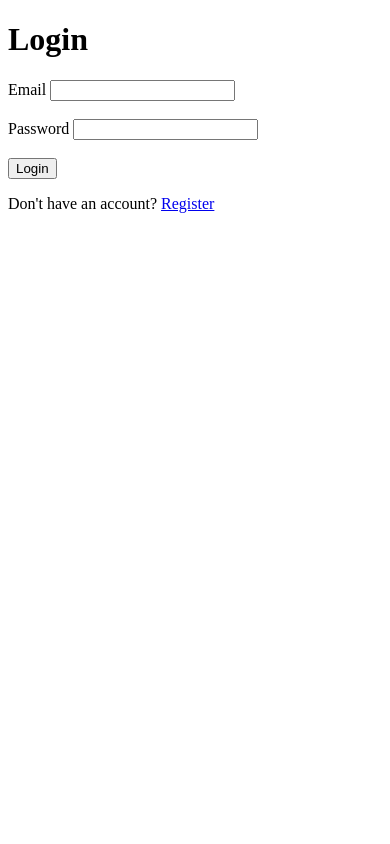
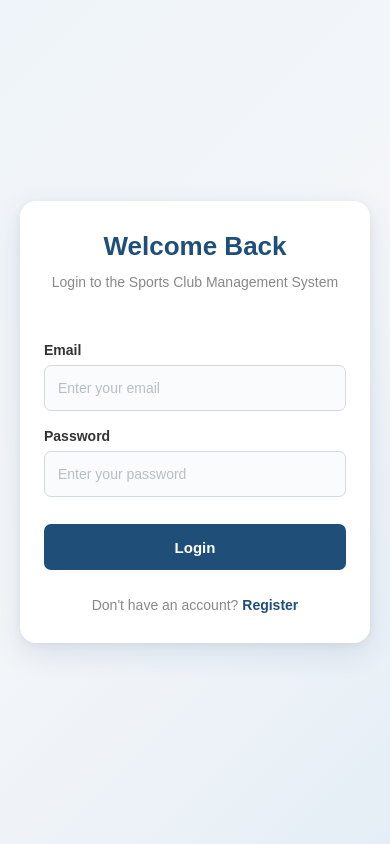
Before and after one commit to MuneebahNadeem/ZeroToShip, a Django app: page /login-page/ in a window 390 px wide. Run offline with Django 5.2, Linux system fonts and the light colour scheme.

Commit message:
Phase 5 Complete: Full project integration and final ship submission

```diff
--- a/Phase-1/core/static/css/style.css
+++ b/Phase-1/core/static/css/style.css
@@ -1,71 +1,76 @@
-*{
+
+* {
     margin: 0;
     padding: 0;
     box-sizing: border-box;
 }
 
-body{
+body {
     font-family: Arial, sans-serif;
     background-color: #f4f6f9;
     color: #333;
 }
 
-header{
+/* =========================
+   Dashboard Layout
+   ========================= */
+
+header {
     background-color: #1f4e79;
     color: white;
     text-align: center;
     padding: 25px;
 }
 
-header h1{
+header h1 {
     margin-bottom: 10px;
 }
 
-main{
+main {
     width: 90%;
     margin: 30px auto;
 }
 
-section{
+section {
     background-color: white;
     margin-bottom: 25px;
     padding: 20px;
     border-radius: 10px;
-    box-shadow: 0 2px 8px rgba(0,0,0,0.1);
+    box-shadow: 0 2px 8px rgba(0, 0, 0, 0.1);
 }
 
-section h2{
+section h2 {
     margin-bottom: 20px;
     color: #1f4e79;
 }
 
-footer{
+footer {
     text-align: center;
     padding: 20px;
     background-color: #1f4e79;
     color: white;
 }
 
-form{
+form {
     display: flex;
     flex-direction: column;
 }
 
-label{
+label {
     margin-top: 15px;
     margin-bottom: 5px;
     font-weight: bold;
 }
 
 input,
-select{
+select {
     width: 100%;
     padding: 10px;
     border: 1px solid #ccc;
     border-radius: 5px;
 }
 
-button{
+button {
     margin-top: 20px;
     padding: 12px;
     border: none;
@@ -75,106 +80,308 @@ button{
     cursor: pointer;
 }
 
-button:hover{
+button:hover {
     background-color: #163a5c;
 }
 
-#club-container{
+/* =========================
+   Student Club Cards
+   ========================= */
+
+#club-container {
     display: grid;
     grid-template-columns: repeat(auto-fit, minmax(250px, 1fr));
     gap: 20px;
 }
 
-.club-card{
+.club-card {
     border: 1px solid #ddd;
     border-radius: 10px;
     padding: 15px;
     background-color: #f9f9f9;
 }
 
-.club-card h3{
+.club-card h3 {
     color: #1f4e79;
     margin-bottom: 10px;
 }
 
-.club-card p{
+.club-card p {
     margin-bottom: 8px;
 }
 
-#schedule-container{
-    display: grid;
-    grid-template-columns: repeat(auto-fit, minmax(220px, 1fr));
-    gap: 20px;
-}
+/* =========================
+   Admin Roster
+   ========================= */
 
-.schedule-card{
-    background-color: #f9f9f9;
-    border: 1px solid #ddd;
-    border-radius: 10px;
-    padding: 15px;
-}
-
-.schedule-card h3{
-    color: #1f4e79;
-    margin-bottom: 10px;
-}
-
-.schedule-card p{
-    margin-bottom: 8px;
-}
-
-select{
-    color: #666;
-}
-
-option[value=""]{
-    color: #b0b0b0;
-}
-
-#request-container{
-    display: grid;
-    grid-template-columns: repeat(auto-fit, minmax(250px, 1fr));
-    gap: 20px;
-}
-
-.request-card{
-    background-color: #f9f9f9;
-    border: 1px solid #ddd;
-    border-radius: 10px;
-    padding: 15px;
-}
-
-.request-card h3{
-    color: #1f4e79;
-    margin-bottom: 10px;
-}
-
-.request-card p{
-    margin-bottom: 8px;
-}
-
-#roster-table{
+#roster-table {
     width: 100%;
     border-collapse: collapse;
 }
 
 #roster-table th,
-#roster-table td{
+#roster-table td {
     border: 1px solid #ddd;
     padding: 12px;
     text-align: left;
 }
 
-#roster-table th{
+#roster-table th {
     background-color: #1f4e79;
     color: white;
 }
 
-#roster-table tr:nth-child(even){
+#roster-table tr:nth-child(even) {
     background-color: #f9f9f9;
 }
 
-#user-management button{
+#user-management button {
     margin-right: 10px;
     margin-bottom: 10px;
 }
+
+
+/* =================================================
+   Authentication Pages
+   ================================================= */
+
+.auth-container {
+    min-height: 100vh;
+    display: flex;
+    justify-content: center;
+    align-items: center;
+    padding: 40px 20px;
+
+    background:
+        linear-gradient(
+            135deg,
+            #eef4f9 0%,
+            #f4f6f9 50%,
+            #e5eef6 100%
+        );
+}
+
+.auth-card {
+    width: 100%;
+    max-width: 440px;
+
+    padding: 42px;
+
+    background-color: #ffffff;
+
+    border-radius: 16px;
+
+    box-shadow:
+        0 10px 30px rgba(31, 78, 121, 0.12),
+        0 2px 8px rgba(0, 0, 0, 0.05);
+}
+
+
+/* =========================
+   Authentication Header
+   ========================= */
+
+.auth-header {
+    text-align: center;
+    margin-bottom: 32px;
+}
+
+.auth-header h1 {
+    color: #1f4e79;
+    font-size: 30px;
+    margin-bottom: 10px;
+}
+
+.auth-header p {
+    color: #888;
+    font-size: 14px;
+    line-height: 1.5;
+}
+
+
+/* =========================
+   Authentication Form
+   ========================= */
+
+.auth-card form {
+    display: flex;
+    flex-direction: column;
+}
+
+.auth-card label {
+    margin-top: 17px;
+    margin-bottom: 7px;
+
+    font-size: 14px;
+    font-weight: 600;
+    color: #333;
+}
+
+.auth-card input,
+.auth-card select {
+    width: 100%;
+    height: 46px;
+
+    padding: 0 13px;
+
+    border: 1px solid #d4d9df;
+    border-radius: 7px;
+
+    background-color: #fafbfc;
+
+    color: #333;
+    font-size: 14px;
+
+    transition:
+        border-color 0.2s ease,
+        box-shadow 0.2s ease,
+        background-color 0.2s ease;
+}
+
+
+/* =========================
+   Faded Input Placeholders
+   ========================= */
+
+.auth-card input::placeholder {
+    color: #b8bec5;
+    opacity: 1;
+}
+
+
+/* =========================
+   Membership Dropdown
+   ========================= */
+
+.auth-card select {
+    color: #333;
+    cursor: pointer;
+}
+
+.auth-card select:invalid {
+    color: #b8bec5;
+}
+
+.auth-card select option {
+    color: #333;
+}
+
+.auth-card select option[value=""] {
+    color: #b8bec5;
+}
+
+
+/* =========================
+   Input Focus
+   ========================= */
+
+.auth-card input:focus,
+.auth-card select:focus {
+    outline: none;
+
+    border-color: #1f4e79;
+
+    background-color: #ffffff;
+
+    box-shadow:
+        0 0 0 3px rgba(31, 78, 121, 0.10);
+}
+
+
+/* =========================
+   Authentication Button
+   ========================= */
+
+.auth-card button {
+    width: 100%;
+    height: 46px;
+
+    margin-top: 27px;
+
+    border: none;
+    border-radius: 7px;
+
+    background-color: #1f4e79;
+    color: white;
+
+    cursor: pointer;
+
+    font-size: 15px;
+    font-weight: 600;
+
+    transition:
+        background-color 0.2s ease,
+        transform 0.1s ease,
+        box-shadow 0.2s ease;
+}
+
+.auth-card button:hover {
+    background-color: #163a5c;
+
+    box-shadow:
+        0 4px 10px rgba(31, 78, 121, 0.2);
+}
+
+.auth-card button:active {
+    transform: translateY(1px);
+}
+
+
+/* =========================
+   Authentication Message
+   ========================= */
+
+#message {
+    text-align: center;
+
+    margin-top: 16px;
+
+    color: #1f4e79;
+
+    font-size: 14px;
+    font-weight: 600;
+}
+
+
+/* =========================
+   Login / Register Link
+   ========================= */
+
+.auth-link {
+    text-align: center;
+
+    margin-top: 27px;
+
+    color: #888;
+
+    font-size: 14px;
+}
+
+.auth-link a {
+    color: #1f4e79;
+
+    text-decoration: none;
+
+    font-weight: 600;
+}
+
+.auth-link a:hover {
+    text-decoration: underline;
+}
+
+
+/* =========================
+   Mobile Authentication
+   ========================= */
+
+@media (max-width: 500px) {
+
+    .auth-card {
+        padding: 30px 24px;
+    }
+
+    .auth-header h1 {
+        font-size: 26px;
+    }
+
+}
--- a/Phase-1/core/templates/login.html
+++ b/Phase-1/core/templates/login.html
@@ -1,26 +1,45 @@
+
+{% load static %}
+
 <!DOCTYPE html>
 <html lang="en">
 <head>
     <meta charset="UTF-8">
     <meta name="viewport" content="width=device-width, initial-scale=1.0">
+
     <title>Login</title>
+
+    <link rel="stylesheet" href="{% static 'css/style.css' %}">
 </head>
 
 <body>
 
-    <h1>Login</h1>
+    <div class="auth-container">
+
+        <div class="auth-card">
+
+            <div class="auth-header">
+                <h1>Welcome Back</h1>
+                <p>Login to the Sports Club Management System</p>
+            </div>
 
             <form id="login-form">
 
                 <label for="email">Email</label>
-        <input type="email" id="email" required>
-
-        <br><br>
+                <input
+                    type="email"
+                    id="email"
+                    placeholder="Enter your email"
+                    required
+                >
 
                 <label for="password">Password</label>
-        <input type="password" id="password" required>
-
-        <br><br>
+                <input
+                    type="password"
+                    id="password"
+                    placeholder="Enter your password"
+                    required
+                >
 
                 <button type="submit">Login</button>
 
@@ -28,10 +47,14 @@
 
             <p id="message"></p>
 
-    <p>
+            <p class="auth-link">
                 Don't have an account?
                 <a href="/register-page/">Register</a>
             </p>
+
+        </div>
+
+    </div>
 
     <script>
         const form = document.getElementById("login-form");
@@ -55,20 +78,34 @@
                 })
             })
             .then(function(response) {
-                return response.text();
+
+                if (!response.ok) {
+                    throw new Error("Login request failed.");
+                }
+
+                return response.json();
+
             })
             .then(function(data) {
 
-                message.textContent = data;
+                message.textContent = data.message;
 
-                if (data === "Login Successful!") {
+                if (data.message === "Login Successful!") {
+
+                    if (data.membership_type === "Admin") {
+                        window.location.href = "/admin-dashboard/";
+                    } else {
                         window.location.href = "/student-dashboard/";
+                    }
+
                 }
 
             })
             .catch(function(error) {
+
                 console.error("Login error:", error);
                 message.textContent = "Something went wrong.";
+
             });
 
         });
--- a/Phase-1/core/views.py
+++ b/Phase-1/core/views.py
@@ -63,7 +63,10 @@ def login(request):
 
     request.session["member_id"] = member.member_id
 
-    return HttpResponse("Login Successful!")
+    return JsonResponse({
+    "message": "Login Successful!",
+    "membership_type": member.membership_type
+})
 
 @admin_required
 def admin_dashboard(request):
--- a/Phase-1/sportsclub/settings.py
+++ b/Phase-1/sportsclub/settings.py
@@ -11,6 +11,10 @@ https://docs.djangoproject.com/en/6.0/ref/settings/
 """
 
 from pathlib import Path
+import os
+from dotenv import load_dotenv
+
+load_dotenv()
 
 # Build paths inside the project like this: BASE_DIR / 'subdir'.
 BASE_DIR = Path(__file__).resolve().parent.parent
@@ -79,7 +83,7 @@ DATABASES = {
         'ENGINE': 'django.db.backends.mysql',
         'NAME': 'sportsclub_db',
         'USER' : 'root',
-        'PASSWORD' : '3243',
+        'PASSWORD': os.getenv('DB_PASSWORD'),
         'HOST' : 'localhost',
         'PORT' : '3306',
     }
```
Also changed, not shown: Phase-1/core/decorators.py (+6 -1 lines), Phase-1/core/templates/admin_dashboard.html (+12 -2 lines), Phase-1/core/templates/register.html (+38 -14 lines), Phase-1/core/templates/student_dashboard.html (+7 -7 lines). Lines whose indentation alone changed are shown as unchanged.
